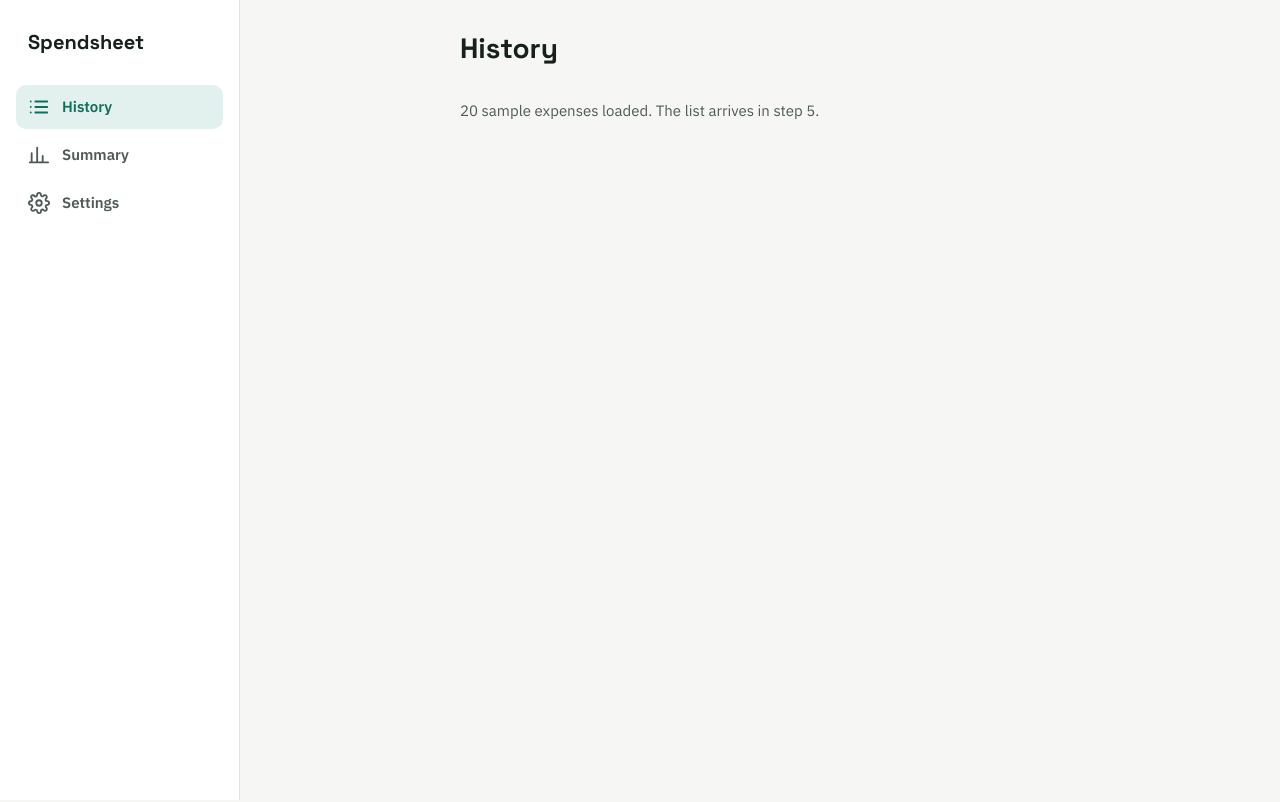
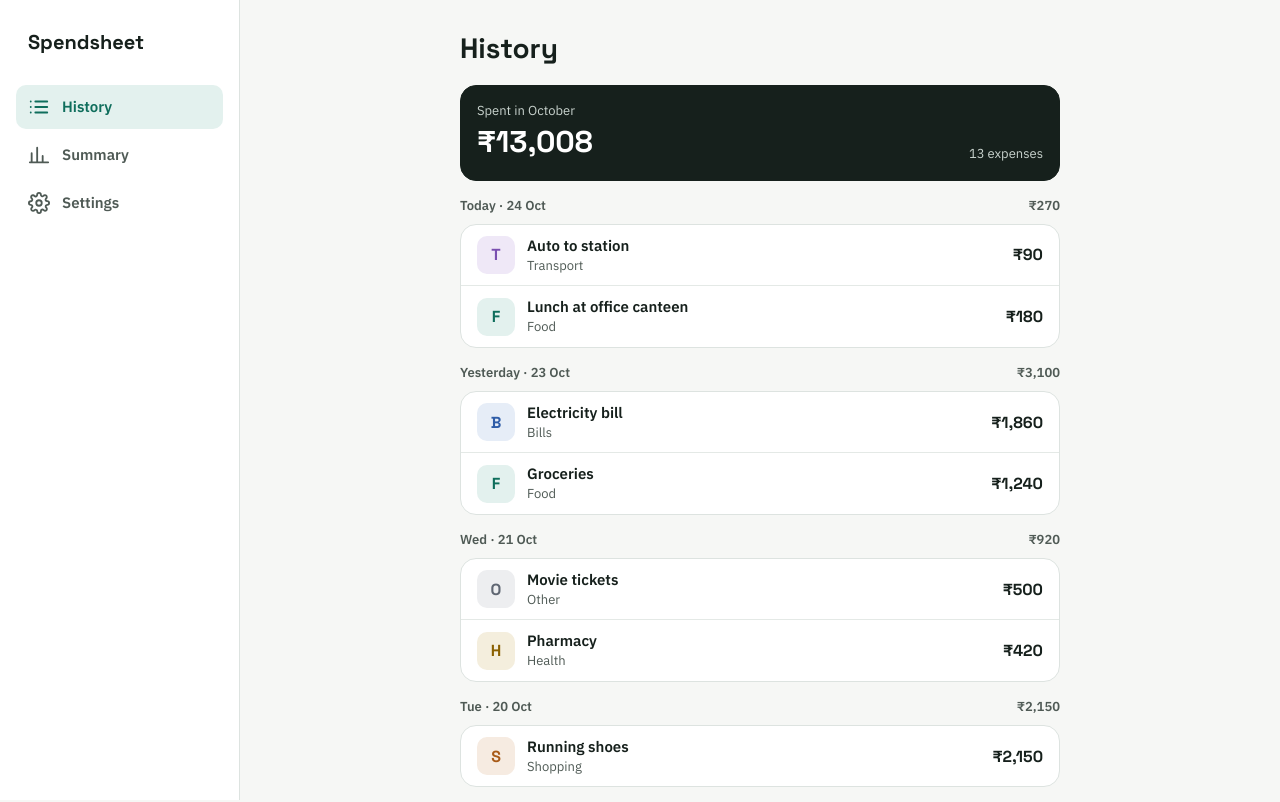
Before and after one commit to swadeshkelkar/spendsheet, a React (Vite) app: page /#/history in a window 1280 px wide. Shown: the top 802 px of the page. Built offline with nearby package versions, Linux system fonts and the light colour scheme.

Commit message:
Build history screen with daily groups

```diff
--- a/src/data/store.js
+++ b/src/data/store.js
@@ -7,7 +7,7 @@
 // The functions are `async` because reading a Google Sheet takes time. Screens
 // already wait for them, so switching to Sheets later is a drop-in change.
 
-import { addDays, todayISO } from "../lib/dates.js";
+import { addDays, parseISODate, todayISO } from "../lib/dates.js";
 
 // The key our data is saved under in localStorage.
 const STORAGE_KEY = "spendsheet:data";
@@ -56,14 +56,23 @@ function newId() {
 // Builds a fresh set of sample data.
 function createSampleData() {
   const today = todayISO();
-  const expenses = SAMPLE_ROWS.map(([daysAgo, amount, categoryId, note]) => ({
-    id: newId(),
-    date: addDays(today, -daysAgo),
-    amount,
-    categoryId,
-    note,
-    createdAt: new Date().toISOString(),
-  }));
+  const expenses = SAMPLE_ROWS.map(
+    ([daysAgo, amount, categoryId, note], index) => {
+      const date = addDays(today, -daysAgo);
+      // Pretend each one was logged at 9:00 that day, one minute apart, so
+      // expenses on the same day always show in the same order.
+      const loggedAt =
+        parseISODate(date).getTime() + (9 * 60 + index) * 60 * 1000;
+      return {
+        id: newId(),
+        date,
+        amount,
+        categoryId,
+        note,
+        createdAt: new Date(loggedAt).toISOString(),
+      };
+    },
+  );
   return { expenses, categories: DEFAULT_CATEGORIES };
 }
 
--- a/src/lib/dates.js
+++ b/src/lib/dates.js
@@ -32,3 +32,31 @@ export function addDays(iso, days) {
   date.setDate(date.getDate() + days); // handles month and year boundaries for us
   return toISODate(date);
 }
+
+// "2026-10-24" → "2026-10" (the month an expense belongs to)
+export function monthKey(iso) {
+  return iso.slice(0, 7);
+}
+
+// "2026-10" → "October 2026"
+export function monthLabel(key) {
+  const [year, month] = key.split("-").map(Number);
+  return new Date(year, month - 1, 1).toLocaleDateString("en-IN", {
+    month: "long",
+    year: "numeric",
+  });
+}
+
+// A heading for one day in the History list:
+// "Today · 24 Oct", "Yesterday · 23 Oct", or "Wed · 21 Oct"
+export function dayLabel(iso) {
+  const date = parseISODate(iso);
+  const dayAndMonth = date.toLocaleDateString("en-IN", { day: "numeric", month: "short" });
+  const today = todayISO();
+
+  if (iso === today) return `Today · ${dayAndMonth}`;
+  if (iso === addDays(today, -1)) return `Yesterday · ${dayAndMonth}`;
+
+  const weekday = date.toLocaleDateString("en-IN", { weekday: "short" });
+  return `${weekday} · ${dayAndMonth}`;
+}
--- /dev/null
+++ b/src/lib/money.js
@@ -0,0 +1,15 @@
+// Formats an amount as money: 1240 → "₹1,240", 1240.5 → "₹1,240.5",
+// 100000 → "₹1,00,000" (Indian grouping).
+//
+// Intl.NumberFormat is built into every browser and knows each currency's
+// symbol and grouping rules, so we don't have to.
+export function formatMoney(amount, currency = "INR") {
+  const locale = currency === "INR" ? "en-IN" : "en-US";
+  const formatter = new Intl.NumberFormat(locale, {
+    style: "currency",
+    currency,
+    minimumFractionDigits: 0, // no ".00" on whole amounts
+    maximumFractionDigits: 2,
+  });
+  return formatter.format(amount);
+}
--- /dev/null
+++ b/src/lib/summary.js
@@ -0,0 +1,42 @@
+// Calculations on lists of expenses. These are "pure" functions: they only
+// look at what you pass in and return a new result, without changing anything.
+// That makes them easy to understand and to test.
+
+import { monthKey } from "./dates.js";
+
+// Only the expenses in one month. monthKeyToKeep looks like "2026-10".
+export function inMonth(expenses, monthKeyToKeep) {
+  return expenses.filter(
+    (expense) => monthKey(expense.date) === monthKeyToKeep,
+  );
+}
+
+// Adds up the amounts.
+export function total(expenses) {
+  return expenses.reduce((sum, expense) => sum + expense.amount, 0);
+}
+
+// Newest date first. For two expenses on the same day, the one logged later
+// comes first. Expenses are stored in the order they were added (like rows
+// in a sheet), so we always sort before showing them.
+export function sortNewestFirst(expenses) {
+  return [...expenses].sort((a, b) => {
+    if (a.date !== b.date) return b.date.localeCompare(a.date);
+    return b.createdAt.localeCompare(a.createdAt);
+  });
+}
+
+// Groups expenses by day, newest day first:
+// [{ date: "2026-10-24", total: 270, items: [...] }, ...]
+export function groupByDay(expenses) {
+  const groups = [];
+  for (const expense of sortNewestFirst(expenses)) {
+    const lastGroup = groups[groups.length - 1];
+    if (lastGroup && lastGroup.date === expense.date) {
+      lastGroup.items.push(expense); // same day as the previous one
+    } else {
+      groups.push({ date: expense.date, items: [expense] }); // a new day starts
+    }
+  }
+  return groups.map((group) => ({ ...group, total: total(group.items) }));
+}
--- /dev/null
+++ b/src/pages/History.css
@@ -0,0 +1,96 @@
+/* "Spent in October" card at the top */
+.hero {
+  background: var(--hero-bg);
+  border: 1px solid var(--hero-border);
+  color: var(--hero-text);
+  border-radius: var(--radius-lg);
+  padding: 16px;
+  display: flex;
+  justify-content: space-between; /* total on the left, count on the right */
+  align-items: flex-end;
+}
+
+.hero-label {
+  font-size: 13px;
+  color: var(--hero-text-2);
+}
+
+.hero-total {
+  font-family: var(--font-display);
+  font-size: 30px;
+  font-weight: 700;
+}
+
+/* One day: a heading row, then a card with that day's expenses */
+.day {
+  display: flex;
+  flex-direction: column;
+  gap: 8px;
+}
+
+.day-head {
+  display: flex;
+  justify-content: space-between;
+  font-size: 13px;
+  font-weight: 600;
+  color: var(--text-2);
+}
+
+.day-list {
+  background: var(--surface);
+  border: 1px solid var(--border);
+  border-radius: var(--radius-lg);
+}
+
+/* One expense row */
+.expense {
+  display: flex;
+  align-items: center;
+  gap: 12px;
+  min-height: 60px;
+  padding: 10px 16px;
+}
+
+/* A line between rows, but not above the first one */
+.expense + .expense {
+  border-top: 1px solid var(--divider);
+}
+
+/* The colored square with the category's first letter */
+.badge {
+  width: 38px;
+  height: 38px;
+  flex-shrink: 0; /* never squash the badge when the note is long */
+  border-radius: 10px;
+  display: flex;
+  align-items: center;
+  justify-content: center;
+  font-family: var(--font-display);
+  font-weight: 700;
+  font-size: 16px;
+}
+
+.expense-text {
+  flex: 1; /* take all the space between the badge and the amount */
+  min-width: 0;
+  display: flex;
+  flex-direction: column;
+}
+
+.expense-note {
+  font-weight: 600;
+  overflow: hidden;
+  text-overflow: ellipsis; /* long notes end with "…" instead of wrapping */
+  white-space: nowrap;
+}
+
+.expense-category {
+  font-size: 13px;
+  color: var(--text-2);
+}
+
+.expense-amount {
+  font-family: var(--font-display);
+  font-size: 16px;
+  font-weight: 700;
+}
--- a/src/pages/History.jsx
+++ b/src/pages/History.jsx
@@ -1,20 +1,91 @@
 import { useEffect, useState } from "react";
-import { getExpenses } from "../data/store.js";
+import { getCategories, getExpenses } from "../data/store.js";
+import { dayLabel, monthKey, monthLabel, todayISO } from "../lib/dates.js";
+import { formatMoney } from "../lib/money.js";
+import { groupByDay, inMonth, total } from "../lib/summary.js";
+import "./History.css";
 
 function History() {
-  // Starts as an empty list; filled in once the data has loaded.
   const [expenses, setExpenses] = useState([]);
+  const [categories, setCategories] = useState([]);
+  const [loading, setLoading] = useState(true);
 
-  // Runs once, after the screen first appears: load the expenses, then put
-  // them in state, which redraws the screen with the real count.
+  // Load expenses and categories together, once, when the screen opens.
   useEffect(() => {
-    getExpenses().then((list) => setExpenses(list));
+    Promise.all([getExpenses(), getCategories()]).then(([expenseList, categoryList]) => {
+      setExpenses(expenseList);
+      setCategories(categoryList);
+      setLoading(false);
+    });
   }, []);
+
+  if (loading) {
+    return (
+      <div className="page">
+        <p className="muted">Loading your expenses…</p>
+      </div>
+    );
+  }
+
+  // Everything below is worked out from state on every draw.
+  const thisMonth = monthKey(todayISO()); // e.g. "2026-10"
+  const monthExpenses = inMonth(expenses, thisMonth);
+  const days = groupByDay(monthExpenses);
+  const monthName = monthLabel(thisMonth).split(" ")[0]; // "October"
+
+  function findCategory(id) {
+    return categories.find((category) => category.id === id);
+  }
 
   return (
     <div className="page">
       <h1 className="page-title">History</h1>
-      <p className="muted">{expenses.length} sample expenses loaded. The list arrives in step 5.</p>
+
+      <div className="hero">
+        <div>
+          <div className="hero-label">Spent in {monthName}</div>
+          <div className="hero-total">{formatMoney(total(monthExpenses))}</div>
+        </div>
+        <div className="hero-label">{monthExpenses.length} expenses</div>
+      </div>
+
+      {days.length === 0 && (
+        <div className="card muted">No expenses in {monthName} yet.</div>
+      )}
+
+      {days.map((day) => (
+        <section key={day.date} className="day">
+          <div className="day-head">
+            <span>{dayLabel(day.date)}</span>
+            <span>{formatMoney(day.total)}</span>
+          </div>
+
+          <div className="day-list">
+            {day.items.map((expense) => {
+              // An expense can point to a category that no longer exists.
+              const category = findCategory(expense.categoryId);
+              const name = category ? category.name : "Unknown";
+              const color = category ? category.color : "gray";
+
+              return (
+                <div key={expense.id} className="expense">
+                  <span
+                    className="badge"
+                    style={{ color: `var(--cat-${color})`, background: `var(--cat-${color}-tint)` }}
+                  >
+                    {name.charAt(0)}
+                  </span>
+                  <span className="expense-text">
+                    <span className="expense-note">{expense.note || name}</span>
+                    <span className="expense-category">{name}</span>
+                  </span>
+                  <span className="expense-amount">{formatMoney(expense.amount)}</span>
+                </div>
+              );
+            })}
+          </div>
+        </section>
+      ))}
     </div>
   );
 }
--- a/src/styles/theme.css
+++ b/src/styles/theme.css
@@ -77,3 +77,66 @@
   --radius: 14px;
   --radius-lg: 16px;
 }
+
+/* ---------- The "spent this month" card (History) ---------- */
+:root,
+:root[data-theme="light"] {
+  --hero-bg: #16201c;
+  --hero-border: #16201c;
+  --hero-text: #ffffff;
+  --hero-text-2: #c9d3ce;
+}
+
+:root[data-theme="dark"] {
+  --hero-bg: #1f2b27;
+  --hero-border: #2e3b36;
+  --hero-text: #e8eeeb;
+  --hero-text-2: #9aa8a2;
+}
+
+/*
+ * ---------- Category colors ----------
+ * Each color has a strong shade (dots, bars, letters) and a soft tint
+ * (badge backgrounds). Categories store just the name, e.g. "teal", and
+ * screens use var(--cat-teal) and var(--cat-teal-tint), so each theme
+ * can use its own shade of the same color.
+ */
+:root,
+:root[data-theme="light"] {
+  --cat-teal: #0f6e5c;
+  --cat-teal-tint: #e3f1ee;
+  --cat-blue: #2f5da8;
+  --cat-blue-tint: #e6edf7;
+  --cat-orange: #a85a17;
+  --cat-orange-tint: #f6ebe1;
+  --cat-purple: #7a4fb0;
+  --cat-purple-tint: #efe8f7;
+  --cat-ochre: #8a6000;
+  --cat-ochre-tint: #f4eedd;
+  --cat-rose: #b4235a;
+  --cat-rose-tint: #f7e4ec;
+  --cat-cyan: #0e7490;
+  --cat-cyan-tint: #e0f1f5;
+  --cat-gray: #5f6672;
+  --cat-gray-tint: #edeef0;
+}
+
+/* Lighter shades so they stand out on the dark background. */
+:root[data-theme="dark"] {
+  --cat-teal: #4fc3a7;
+  --cat-teal-tint: #173a33;
+  --cat-blue: #7fa6e8;
+  --cat-blue-tint: #1e2b40;
+  --cat-orange: #e0965a;
+  --cat-orange-tint: #3a2a1c;
+  --cat-purple: #b08be0;
+  --cat-purple-tint: #2c2440;
+  --cat-ochre: #d6ae4e;
+  --cat-ochre-tint: #352d17;
+  --cat-rose: #e57aa0;
+  --cat-rose-tint: #3a1f2b;
+  --cat-cyan: #4fb8d0;
+  --cat-cyan-tint: #16323a;
+  --cat-gray: #a3aab5;
+  --cat-gray-tint: #262a30;
+}
```
